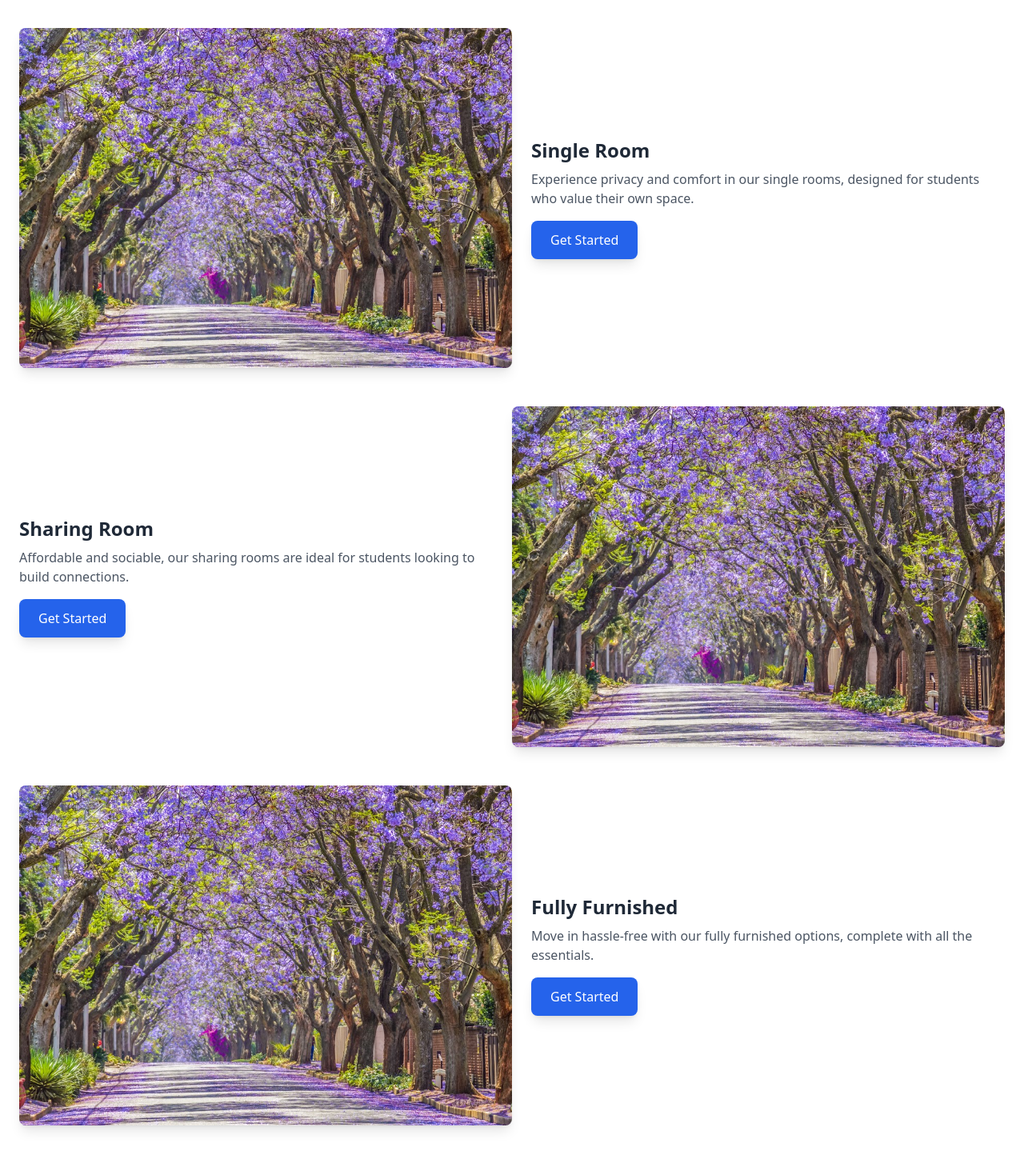
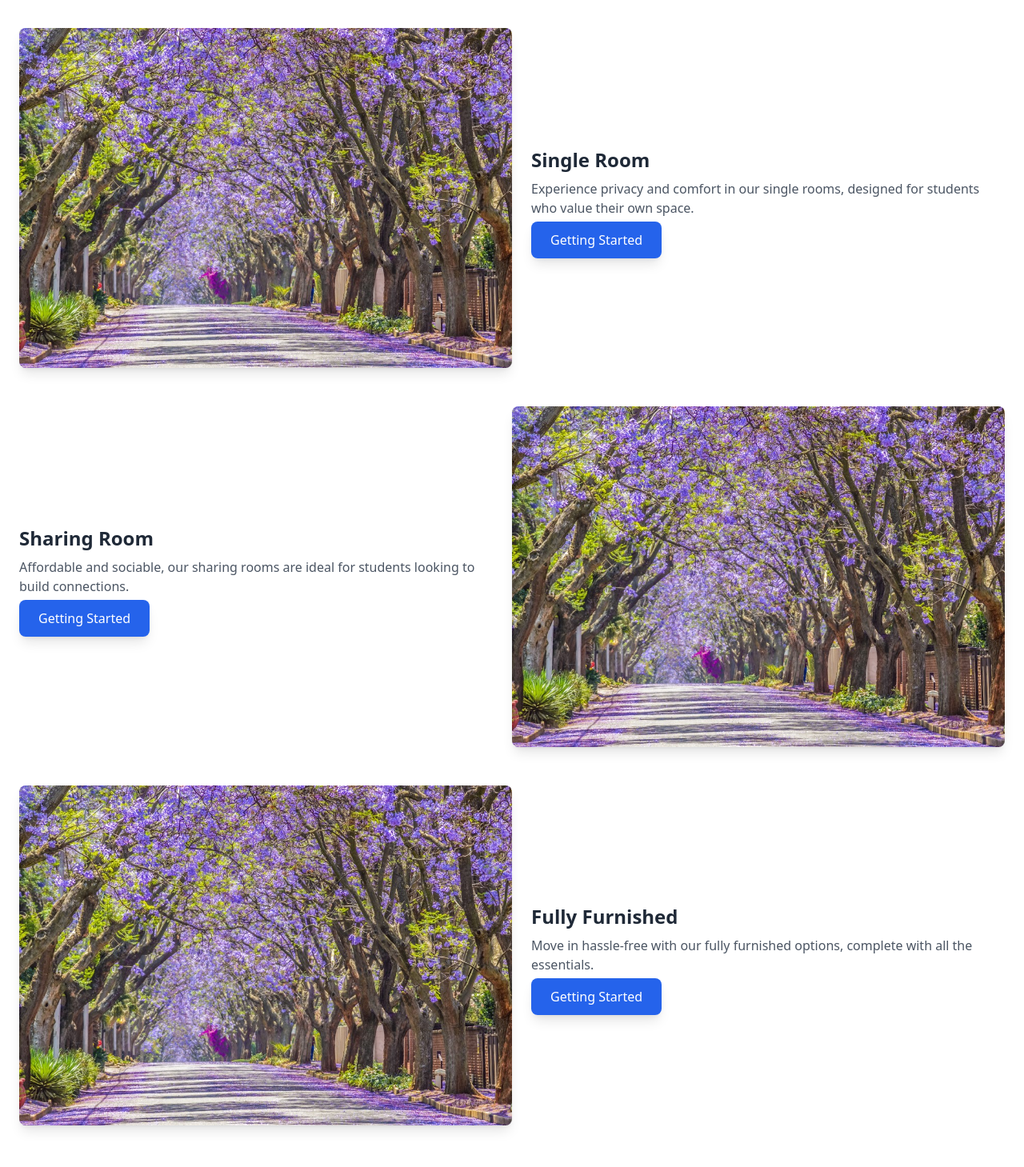
Before and after one commit to Phagane/student-place, a React (Create React App) app in the folder client/: page /offerings in a window 1280 px wide. Shown: the part 537-1996 px from the top of the page at 80% size. Built offline with nearby package versions, Linux system fonts and the light colour scheme.

Commit message:
button linked with contact page

```diff
--- a/client/src/components/Homepage/ImageCard.jsx
+++ b/client/src/components/Homepage/ImageCard.jsx
@@ -1,8 +1,9 @@
 import React from "react";
+import { Link } from "react-router-dom";
 
 const ImageCard = ({ imageSrc, title, description, buttonText }) => {
   return (
-    <div className="mt-8 flex flex-col md:flex-row items-center  shadow-lg overflow-hidden">
+    <div className="mt-8 flex flex-col md:flex-row items-center shadow-lg overflow-hidden">
       <img
         src={imageSrc}
         alt={title}
@@ -11,9 +12,12 @@ const ImageCard = ({ imageSrc, title, description, buttonText }) => {
       <div className="p-6 md:w-1/2">
         <h1 className="text-4xl font-semibold mb-4">{title}</h1>
         <p className="text-gray-700 mb-6">{description}</p>
-        <button className="px-4 py-2 bg-blue-600 text-white font-semibold rounded hover:bg-blue-700">
+        <Link
+          to="/contact"
+          className="px-4 py-2 bg-blue-600 text-white font-semibold rounded hover:bg-blue-700"
+        >
           {buttonText}
-        </button>
+        </Link>
       </div>
     </div>
   );
--- a/client/src/components/Offerings/Offerings.jsx
+++ b/client/src/components/Offerings/Offerings.jsx
@@ -1,4 +1,5 @@
 import React from "react";
+import { Link } from "react-router-dom";
 import Header from "../Layouts/Header";
 
 const Offerings = () => {
@@ -20,9 +21,12 @@ const Offerings = () => {
             <p className="text-gray-600 mb-4">
               Experience privacy and comfort in our single rooms, designed for students who value their own space.
             </p>
-            <button className="bg-blue-600 text-white px-6 py-3 rounded-lg shadow-lg hover:bg-blue-700 transition">
-              Get Started
-            </button>
+            <Link
+                to="/contact"
+                className="bg-blue-600 text-white px-6 py-3 rounded-lg shadow-lg hover:bg-blue-700 transition"
+              >
+                Getting Started
+          </Link>
           </div>
         </section>
 
@@ -34,9 +38,12 @@ const Offerings = () => {
             <p className="text-gray-600 mb-4">
               Affordable and sociable, our sharing rooms are ideal for students looking to build connections.
             </p>
-            <button className="bg-blue-600 text-white px-6 py-3 rounded-lg shadow-lg hover:bg-blue-700 transition">
-              Get Started
-            </button>
+            <Link
+                to="/contact"
+                className="bg-blue-600 text-white px-6 py-3 rounded-lg shadow-lg hover:bg-blue-700 transition"
+              >
+                Getting Started
+          </Link>
           </div>
         </section>
 
@@ -48,9 +55,12 @@ const Offerings = () => {
             <p className="text-gray-600 mb-4">
               Move in hassle-free with our fully furnished options, complete with all the essentials.
             </p>
-            <button className="bg-blue-600 text-white px-6 py-3 rounded-lg shadow-lg hover:bg-blue-700 transition">
-              Get Started
-            </button>
+            <Link
+                to="/contact"
+                className="bg-blue-600 text-white px-6 py-3 rounded-lg shadow-lg hover:bg-blue-700 transition"
+              >
+                Getting Started
+          </Link>
           </div>
         </section>
 
```
